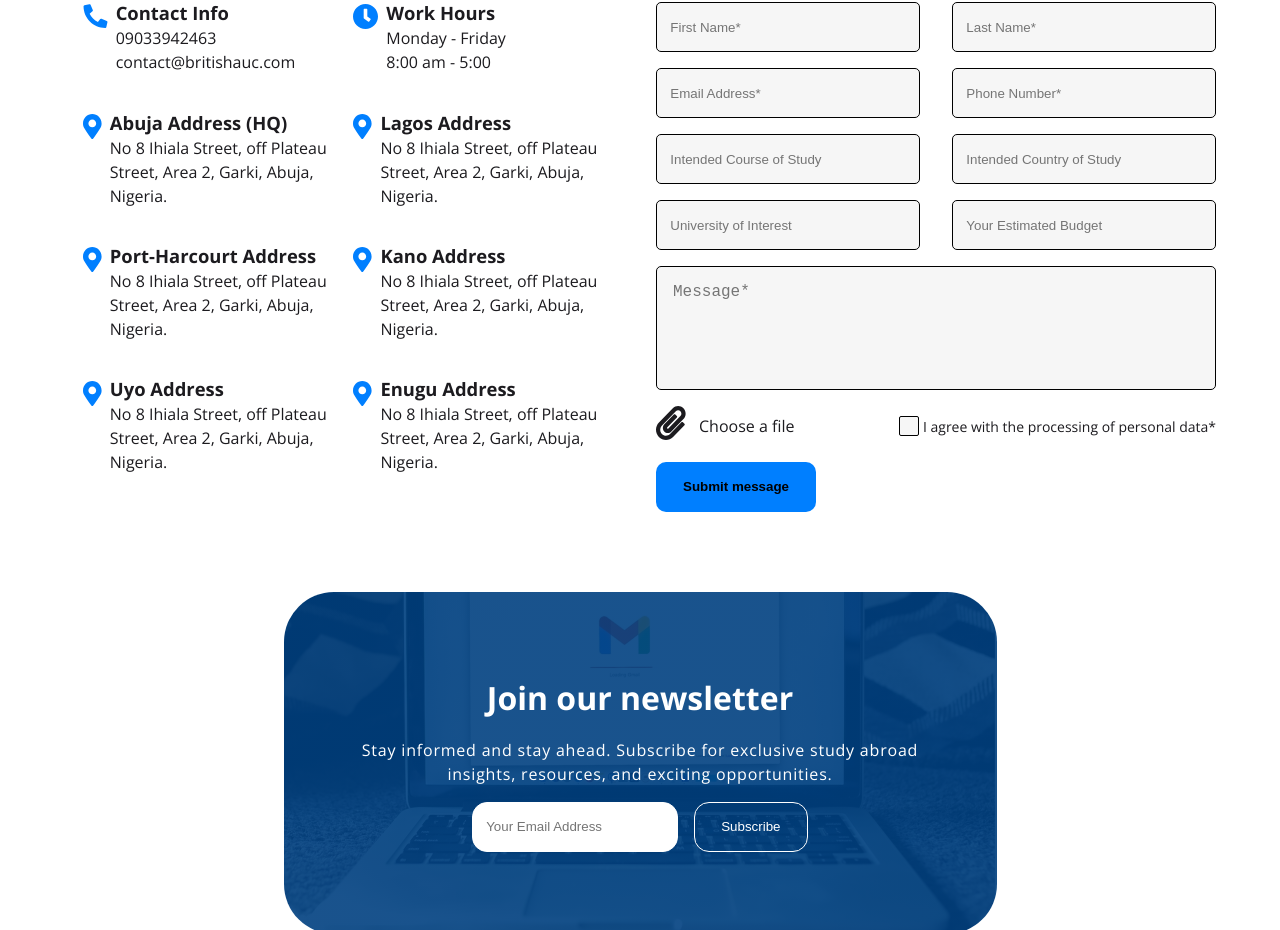
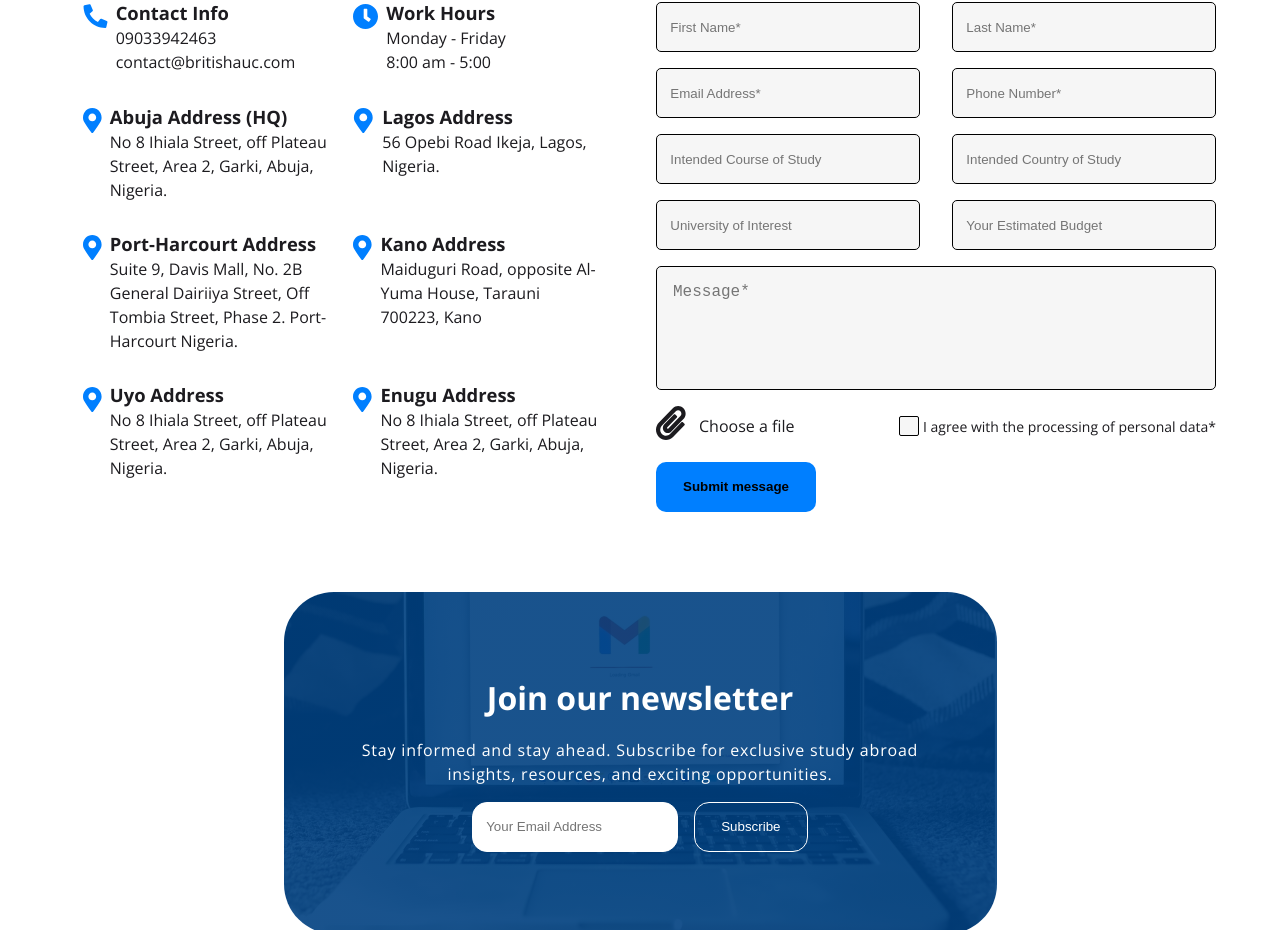
Before and after one commit to British-AUC/company-website, a React (Vite) app in the folder website/: page / in a window 1280 px wide. Shown: the part 4716-5646 px from the top of the page. Built offline with nearby package versions, Linux system fonts and the light colour scheme.

Commit message:
chnaged address

```diff
--- a/website/src/data/contactinfo.js
+++ b/website/src/data/contactinfo.js
@@ -28,21 +28,21 @@ export default [
         id: 4,
         icon: location,
         title: "Lagos Address",
-        content1: "No 8 Ihiala Street, off Plateau Street, Area 2, Garki, Abuja, Nigeria.",
+        content1: "56 Opebi Road Ikeja, Lagos, Nigeria.",
         content2: "",
     },
     {
         id: 5,
         icon: location,
         title: "Port-Harcourt Address",
-        content1: "No 8 Ihiala Street, off Plateau Street, Area 2, Garki, Abuja, Nigeria.",
+        content1: "Suite 9, Davis Mall, No. 2B General Dairiiya Street, Off Tombia Street, Phase 2. Port-Harcourt Nigeria.",
         content2: "",
     },
     {
         id: 6,
         icon: location,
         title: "Kano Address",
-        content1: "No 8 Ihiala Street, off Plateau Street, Area 2, Garki, Abuja, Nigeria.",
+        content1: "Maiduguri Road, opposite Al-Yuma House, Tarauni 700223, Kano",
         content2: "",
     },
     {
```
